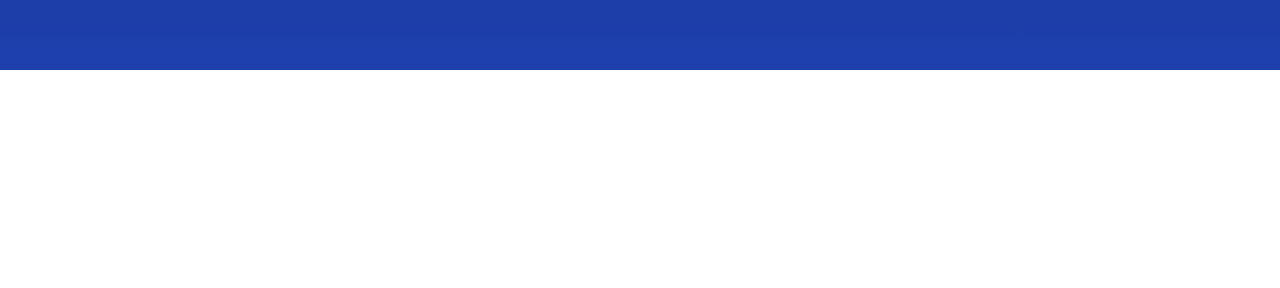
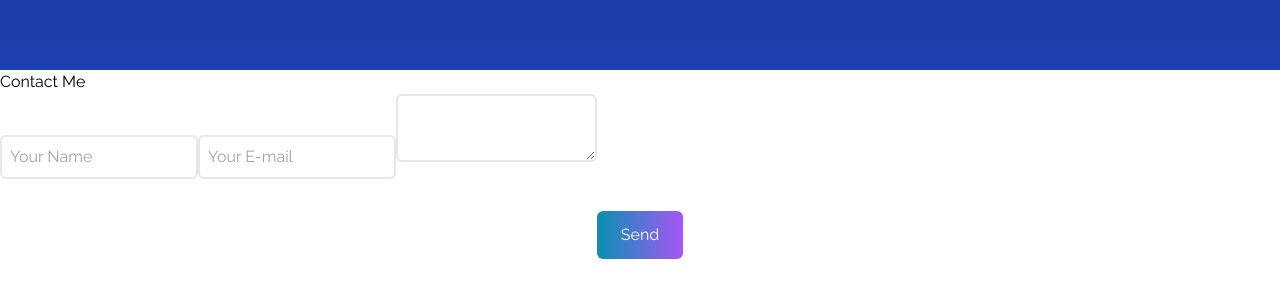
Before and after one commit to isaac9031/isaac-portfolio, a React (Create React App) app: page / in a window 1280 px wide. Shown: the part 3002-3290 px from the top of the page. Before the commit the page ends 3072 px from the top, so only its background shows below. Built offline with nearby package versions, Linux system fonts and the light colour scheme; the HTML template or start-up script is replaced by a standard one.

Commit message:
started contact form, added the form with the fields needed to contact me through email

```diff
--- a/src/App.js
+++ b/src/App.js
@@ -1,3 +1,4 @@
+import Contact from "./components/Contact";
 import Home from "./components/Home";
 import Navbar from "./components/Navbar";
 import Projects from "./components/Projects";
@@ -13,6 +14,7 @@ function App() {
       <Resume/>
       <Projects/>
       <Skills/>
+      <Contact/>
     </div>
   );
 }
--- /dev/null
+++ b/src/components/Contact.jsx
@@ -0,0 +1,36 @@
+import React from 'react'
+
+const Contact = () => {
+  return (
+    <div>
+        <div>
+            <div>
+                <p>Contact Me</p>
+            </div>
+            <div>
+                <form action="">
+                    <input
+                        type="text"
+                        name="name"
+                        placeholder='Your Name'
+                        className='p-2 bg-transparent border-2 rounded-md text-white focus:outline-none'/>
+                     <input
+                        type="text"
+                        name="email"
+                        placeholder='Your E-mail'
+                        className='p-2 bg-transparent border-2 rounded-md text-white focus:outline-none'/>
+                    <textarea
+                        name="message"
+                        className='p-2 bg-transparent border-2 rounded-md text-white focus:outline-none'
+                    />
+                    <button className="text-white bg-gradient-to-r from-cyan-600 to-purple-500 px-6 py-3 my-8 mx-auto flex items-center rounded-md hover:scale-105 duration-300">
+                        Send
+                    </button>
+                </form>
+            </div>
+        </div>
+    </div>
+  )
+}
+
+export default Contact
```
